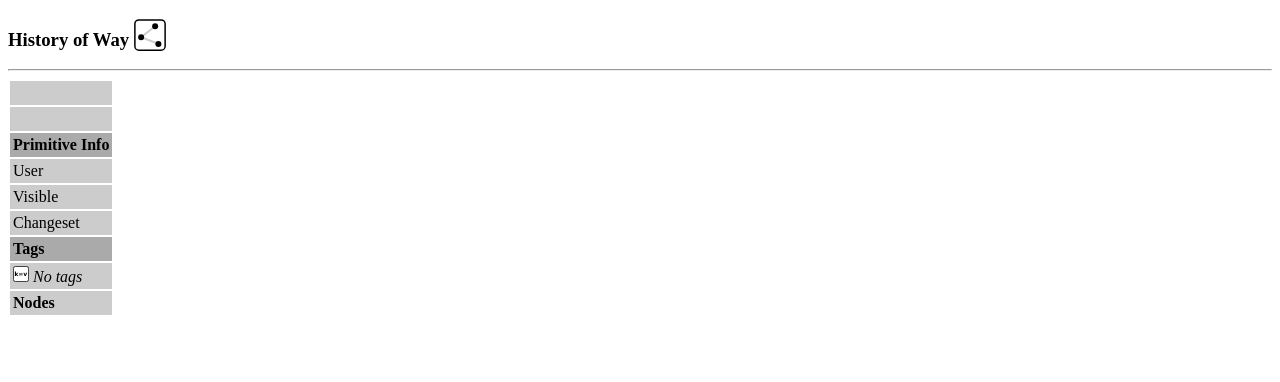
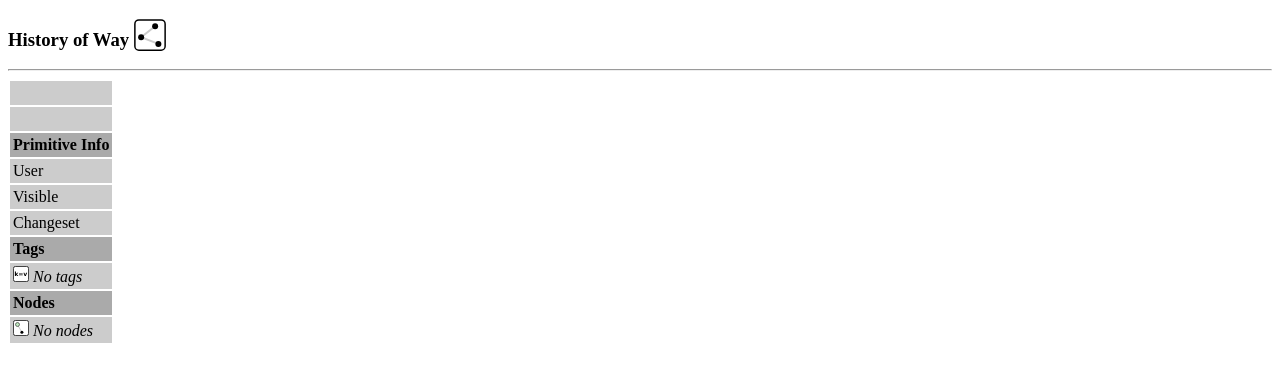
Before and after one commit to iandees/deep-history-py, a Flask app: page /history/way/1 in a window 1280 px wide. Shown: the top 382 px of the page. Run offline with Flask 2, Linux system fonts and the light colour scheme; data that the repository does not hold is empty.

Commit message:
Handle case of no way nodes or relation members

```diff
--- a/deephistory/templates/way.html
+++ b/deephistory/templates/way.html
@@ -67,7 +67,7 @@
         {% endfor %}
 
         <tr>
-            <td colspan="{{ versions|length + 1}}">
+            <td class="header" colspan="{{ versions|length + 1}}">
                 <strong>Nodes</strong>
             </td>
         </tr>
@@ -81,6 +81,13 @@
             <td class="{{ col_info.clz }}">&nbsp;</td>
             {% endfor %}
         </tr>
+        {% else %}
+        <tr>
+            <td colspan="{{ versions|length + 1 }}">
+                <img class="primitive-icon" src="{{ url_for('static', filename='member.svg') }}"/>
+                <em>No nodes</em>
+            </td>
+        </tr>
         {% endfor %}
     </tbody>
 </table>
```
Also changed, not shown: deephistory/templates/relation.html (+7 -0 lines).
